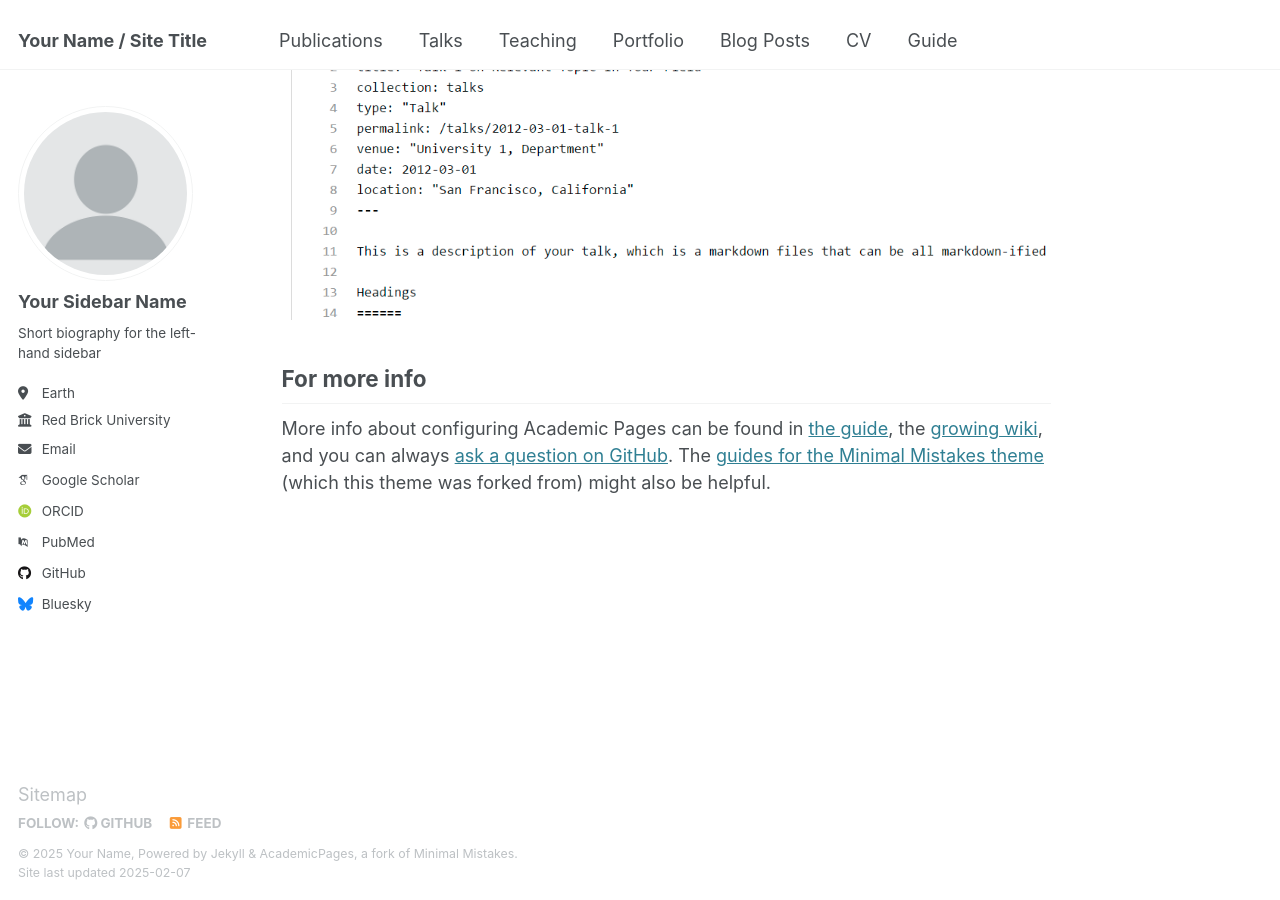
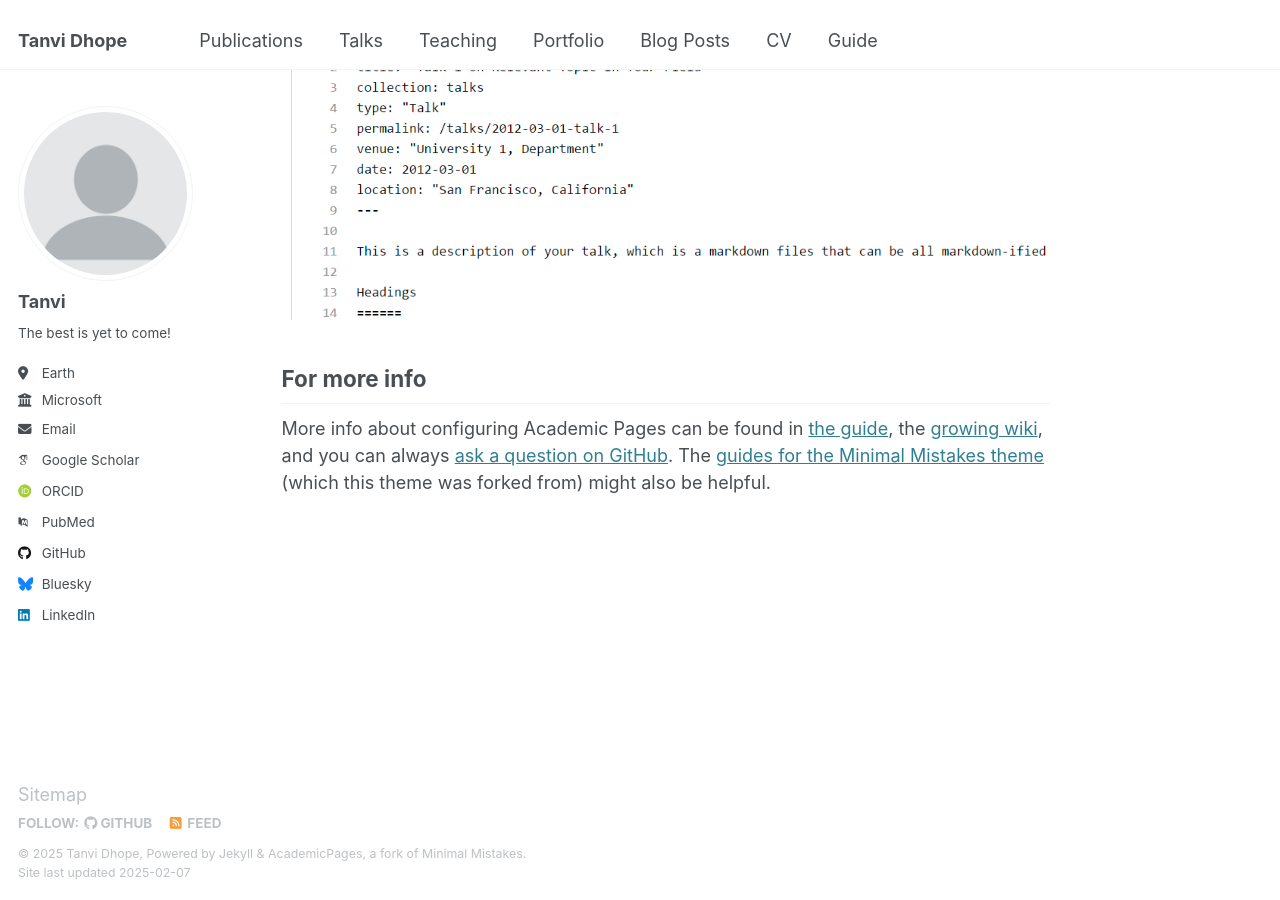
Before and after one commit to tanvidhope/tanvidhope.github.io, a Jekyll site: the page built from _pages/about.md, in a window 1280 px wide and 900 px high, scrolled down 2642 px. Built offline with Jekyll 4.4.1, drawn with Linux system fonts in a browser that asks for light colours; some web fonts are replaced.

Commit message:
Update _config.yml

```diff
--- a/_config.yml
+++ b/_config.yml
@@ -9,9 +9,9 @@
 # Basic Site Settings
 locale                   : "en-US"
 site_theme               : "default"
-title                    : "Your Name / Site Title"
+title                    : "Tanvi Dhope"
 title_separator          : "-"
-name                     : &name "Your Name"
+name                     : &name "Tanvi Dhope"
 description              : &description "personal description"
 url                      : https://tanvidhope.github.io # the base hostname & protocol for your site e.g. "https://[your GitHub username].github.io"
 baseurl                  : "" # the subpath of your site, e.g. "/blog"
@@ -23,13 +23,13 @@
 author:
   # Biographic information
   avatar           : "profile.png"
-  name             : "Your Sidebar Name"
+  name             : "Tanvi"
   pronouns         : # example: "she/her"
-  bio              : "Short biography for the left-hand sidebar"
+  bio              : "The best is yet to come!"
   location         : "Earth"
-  employer         : "Red Brick University"
+  employer         : "Microsoft"
   uri              : # URL
-  email            : "none@example.org"
+  email            : "tanvidhope@gmail.com"
 
   # Academic websites
   arxiv            : # URL - Update with the correct link to your profile
@@ -45,7 +45,7 @@
   bitbucket        : # Username - Update with your username on the site
   codepen          : # Username
   dribbble         : # Username
-  github           : "academicpages"
+  github           : "tanvidhope"
   kaggle           : # Username
   stackoverflow    : # User number or user number and name (i.e., use "1" or "1/jeff-atwood")
 
@@ -59,7 +59,7 @@
   keybase          : # Username
   instagram        : # Username
   lastfm           : # Username
-  linkedin         : # Username
+  linkedin         : "tanvi-dhope"
   mastodon         : # URL
   medium           : # URL
   pinterest        : # Username
```
